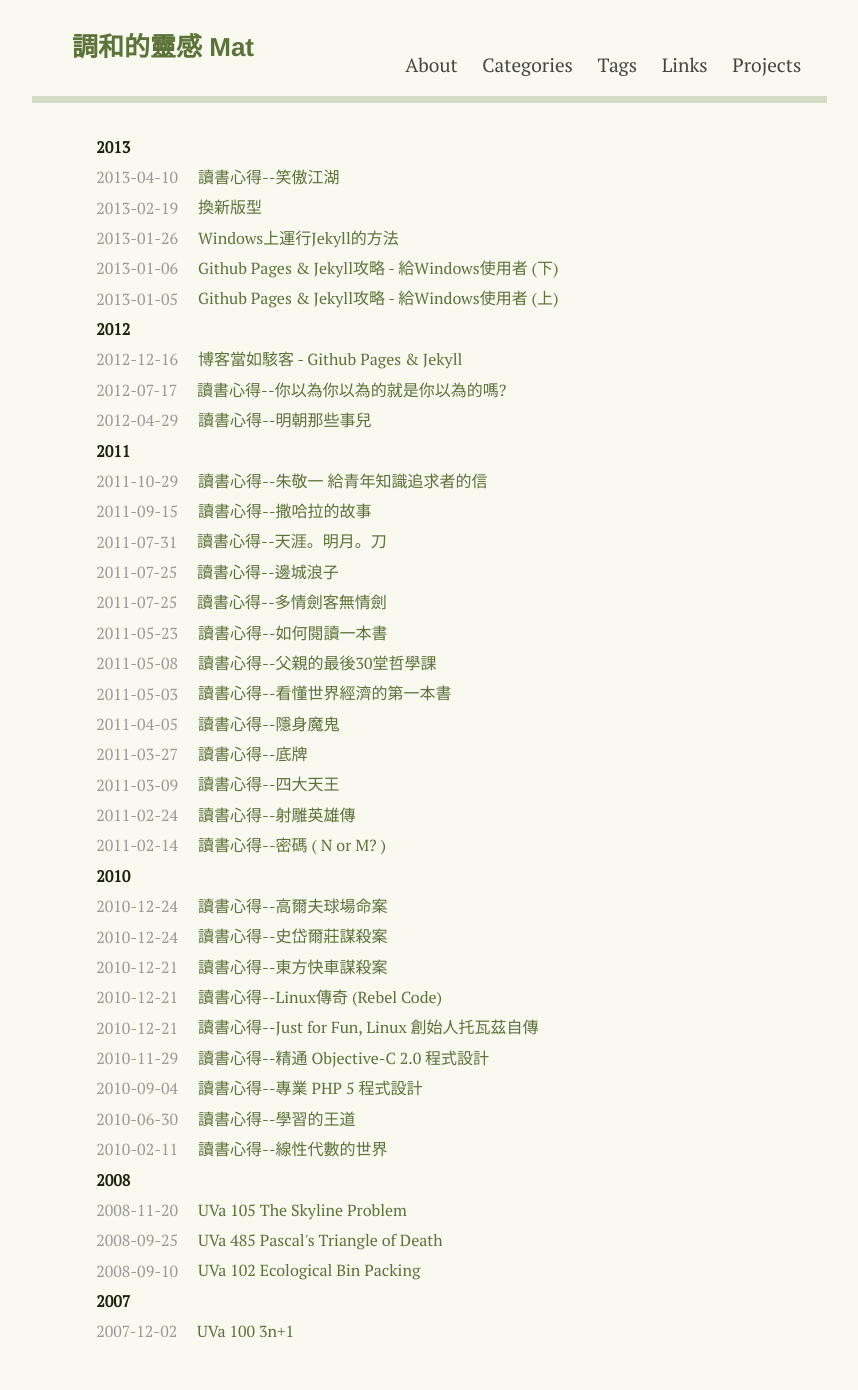
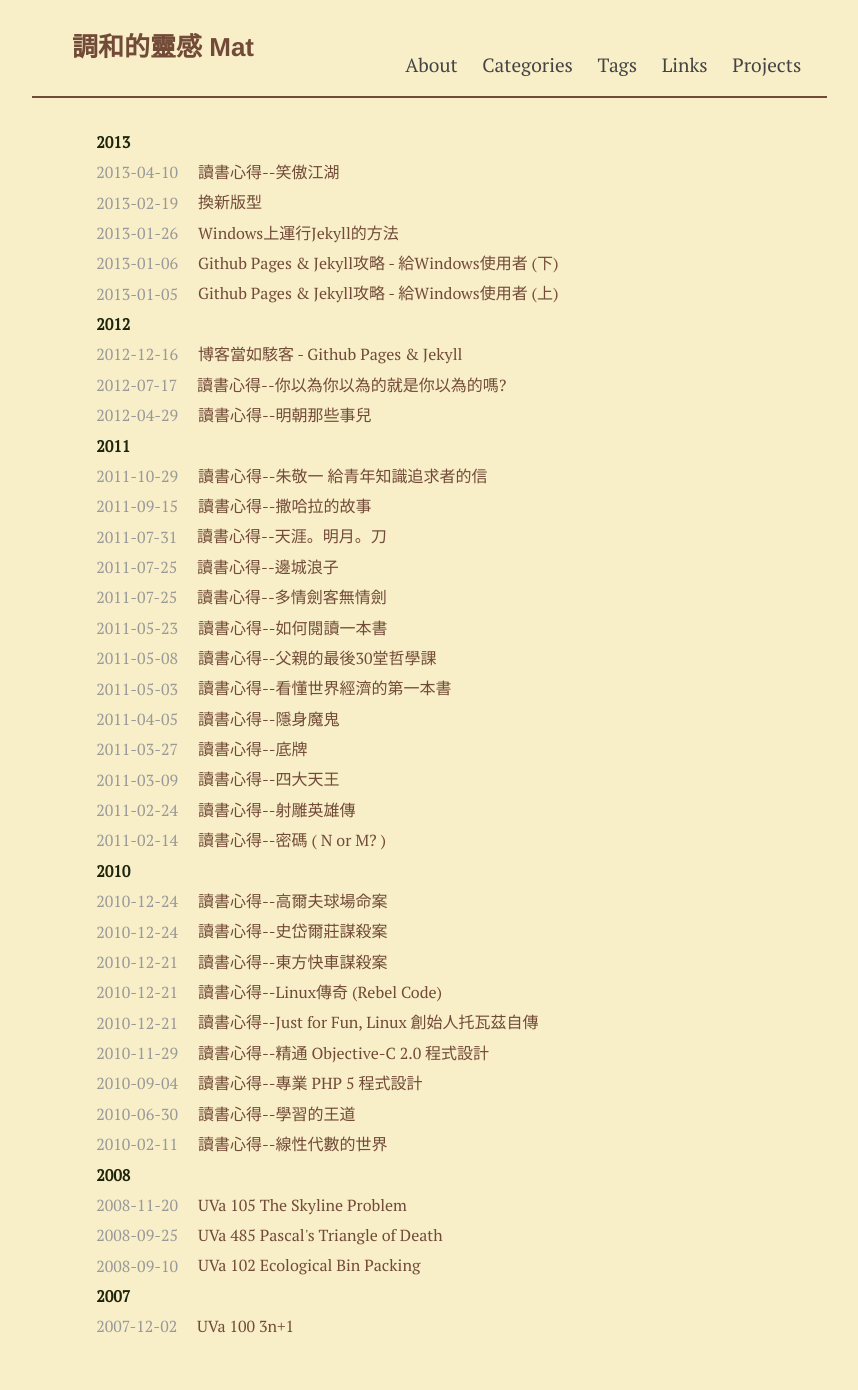
Before and after one commit to sndnvaps/sndnvaps.github.io, a Jekyll site: the page built from index.md, in a window 1280 px wide. Shown: the whole page, without its empty margins (208-1066 px from the left). Built offline with Jekyll 4.4.1, drawn with Linux system fonts in a browser that asks for light colours; Markdown is read by kramdown in place of the engine named in the settings.

Commit message:
modify color theme

```diff
--- a/media/css/style.css
+++ b/media/css/style.css
@@ -2,7 +2,7 @@
 
 html,body,div,span,applet,object,iframe, h1,h2,h3,h4,h5,h6,p,blockquote,pre, a,abbr,acronym,address,big,cite,code, del,dfn,em,font,img,ins,kbd,q,s,samp, small,strike,strong,sub,sup,tt,var, dl,dt,dd,ol,ul,li, fieldset,form,label,legend, table,caption,tbody,tfoot,thead,tr,th,td{margin:0;padding:0;border:0;font-style:inherit;vertical-align:baseline;font:inherit 100% inherit}
 html {overflow-y: scroll}
-body{line-height:1;color:#333;background:#F9F9F0;}
+body{line-height:1;color:#333;background:#F8EEC8;}
 table{border-collapse:separate;border-spacing:0}
 caption,th,td{text-align:left;font-weight:normal}
 blockquote:before,blockquote:after,q:before,q:after{content:""}
@@ -115,7 +115,7 @@ ol          { list-style-type: decimal; }
 dl          { margin: 0 0 18px 0; }
 dl dt       { font-weight: bold; }
 
-a           { color: #5B7238; text-decoration: none; outline: none; }
+a           { color: #724B38; text-decoration: none; outline: none; }
 a:hover     { color: #000; text-decoration: underline; }
 
 blockquote  { padding: 0 0 0 18px; margin-bottom: 18px; color: #666; border-left: solid 5px #999; }
@@ -231,8 +231,8 @@ ul.navigation li {
 	border-bottom: 6px solid #b9d7ff;
 }
 #secondary {
-	padding-top: 7px;
-	background-color: #D5DBC5;
+	padding-top: 2px;
+	background-color: #724B38;
 }
 #secondary ul.navigation {
 	margin-bottom: 7px;
```
